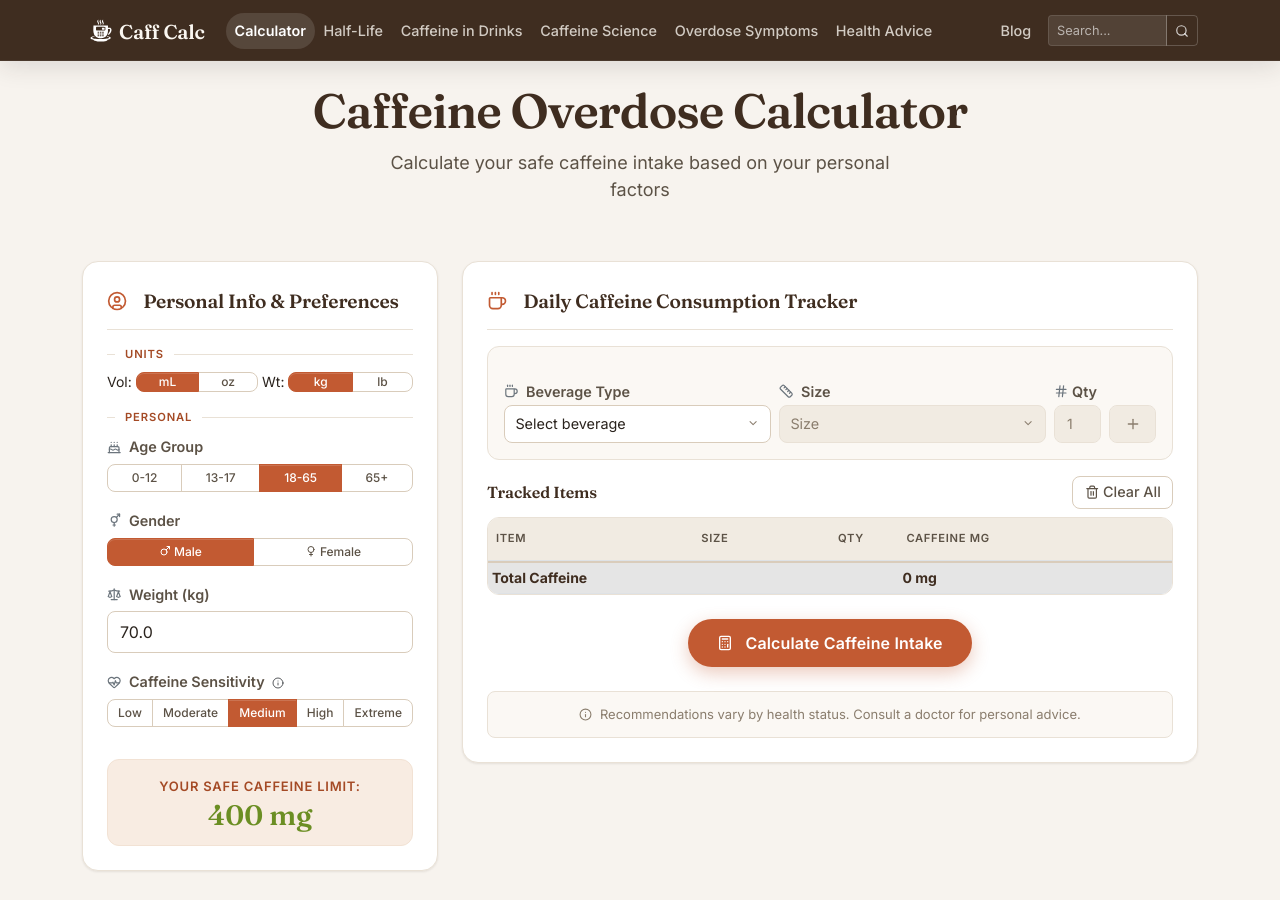
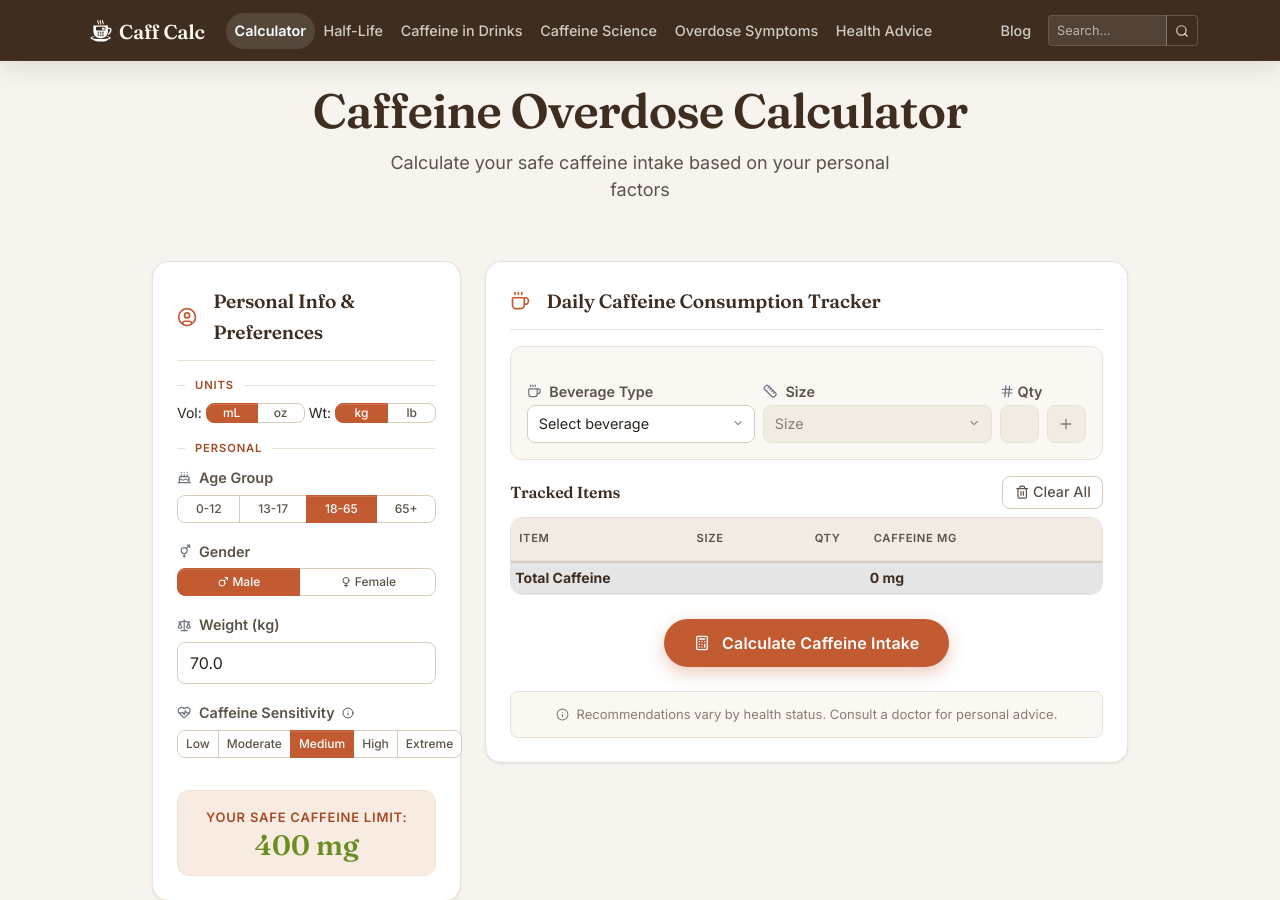
Before and after one commit to IUshakovsky/caff-calc, a Jekyll site: the page built from index.html, in a window 1280 px wide and 900 px high. Built offline with Jekyll 4.4.1, drawn with Linux system fonts in a browser that asks for light colours; comment, search, counter and statistics services are not loaded.

Commit message:
Align homepage calculator container with lower content width (Option A).
Changed index.html calculator container from main-content-wide to main-content,
so the calculator/tracker and the explanatory cards below share the same 1000 px
max-width container and the same left margin. This removes the previous 140 px
width mismatch and 70 px left-offset jump.

Measured at 1280x900:
- calculator/tracker: 1000 px wide, left 140 px
- lower content: 1000 px wide, left 140 px

Validation:
- bundle exec jekyll build OK

Generated with [Devin](https://devin.ai)

Co-Authored-By: Devin <158243242+devin-ai-integration[bot]@users.noreply.github.com>

```diff
--- a/index.html
+++ b/index.html
@@ -28,7 +28,7 @@ faq:
   </div>
 </header>
 
-  <div class="container main-content main-content-wide">
+  <div class="container main-content">
 
     <div class="row calculator-layout">
       <div class="col-lg-4">
```
